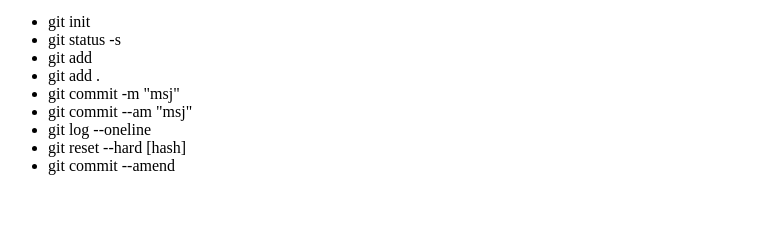
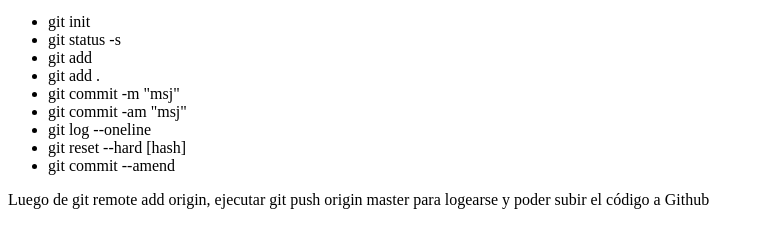
Before and after one commit to ScrumAlfre/Curso-Git, a plain HTML site: page index.html in a window 1280 px wide. Shown: the part 101-348 px from the top of the page, without its empty margins (0-764 px from the left). Drawn offline with Linux system fonts and the light colour scheme.

```diff
--- a/index.html
+++ b/index.html
@@ -14,10 +14,11 @@
         <li>git add</li>
         <li>git add .</li>
         <li>git commit -m "msj"</li>
-        <li>git commit --am "msj"</li>
+        <li>git commit -am "msj"</li>
         <li>git log --oneline</li>
         <li>git reset --hard [hash]</li>
         <li>git commit --amend</li>
     </ul>
+    <p>Luego de git remote add origin, ejecutar git push origin master para logearse y poder subir el código a Github</p>
 </body>
 </html>
```
